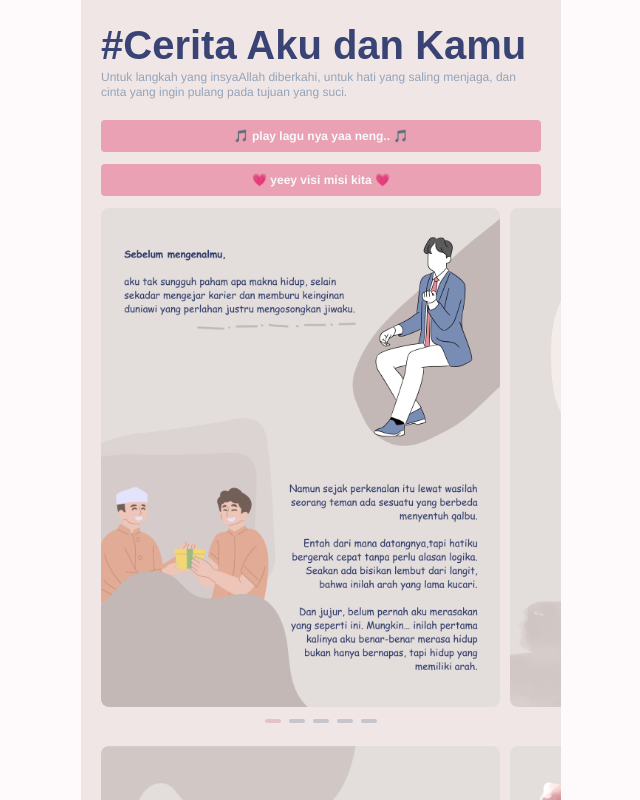
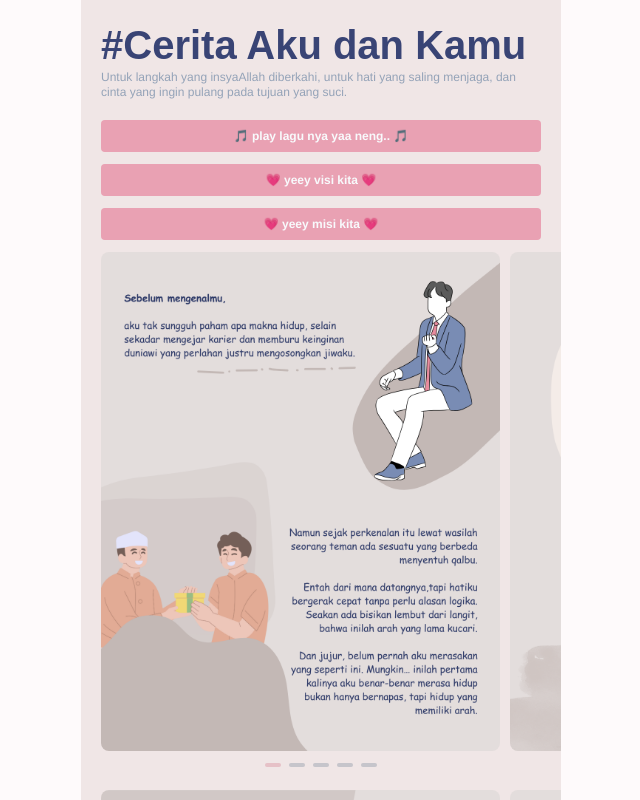
Before and after one commit to DwiNaufalAprialdhi/message_for_u, a Next.js app: page / in a window 1280 px wide. Shown: the top 800 px of the page, without its empty margins (319-959 px from the left). Built offline with nearby package versions, Linux system fonts and the light colour scheme; a web font is replaced by a local one.

Commit message:
feat: visi dan misi

```diff
--- a/src/pages/index.tsx
+++ b/src/pages/index.tsx
@@ -55,14 +55,25 @@ export default function Index() {
             }}
           />
 
-          {/* VISI MISI */}
+          {/* VISI */}
           <div className='w-full relative transition-all duration-500 bg-[#e9a1b3] rounded mb-3 cursor-pointer hover:bg-opacity-80 overflow-hidden'>
             <h2 className='font-semibold text-xs text-slate-50 text-center py-2 px-5'>
-              💗 yeey visi misi kita 💗
+              💗 yeey visi kita 💗
             </h2>
             <input type="checkbox" className='absolute top-0 inset-x-0 w-full h-8 z-[1] cursor-pointer peer opacity-0' />
             <div className='transition-all ease-in-out duration-500 h-0 peer-checked:h-auto pt-0 peer-checked:pt-2 pb-0 peer-checked:pb-5 px-0 peer-checked:px-5 overflow-hidden'>
-              <Image src="/visimisi.png" alt="visimisi" className='w-full h-full object-cover rounded-lg' width={1000} height={1000} />
+              <Image src="/visi.png" alt="visimisi" className='w-full h-full object-cover rounded-lg' width={1000} height={1000} />
+            </div>
+          </div>
+
+          {/* MISI */}
+          <div className='w-full relative transition-all duration-500 bg-[#e9a1b3] rounded mb-3 cursor-pointer hover:bg-opacity-80 overflow-hidden'>
+            <h2 className='font-semibold text-xs text-slate-50 text-center py-2 px-5'>
+              💗 yeey misi kita 💗
+            </h2>
+            <input type="checkbox" className='absolute top-0 inset-x-0 w-full h-8 z-[1] cursor-pointer peer opacity-0' />
+            <div className='transition-all ease-in-out duration-500 h-0 peer-checked:h-auto pt-0 peer-checked:pt-2 pb-0 peer-checked:pb-5 px-0 peer-checked:px-5 overflow-hidden'>
+              <Image src="/misi.png" alt="visimisi" className='w-full h-full object-cover rounded-lg' width={1000} height={1000} />
             </div>
           </div>
 
```
Also changed, not shown: public/misi.png (added), public/visi.png (added).
